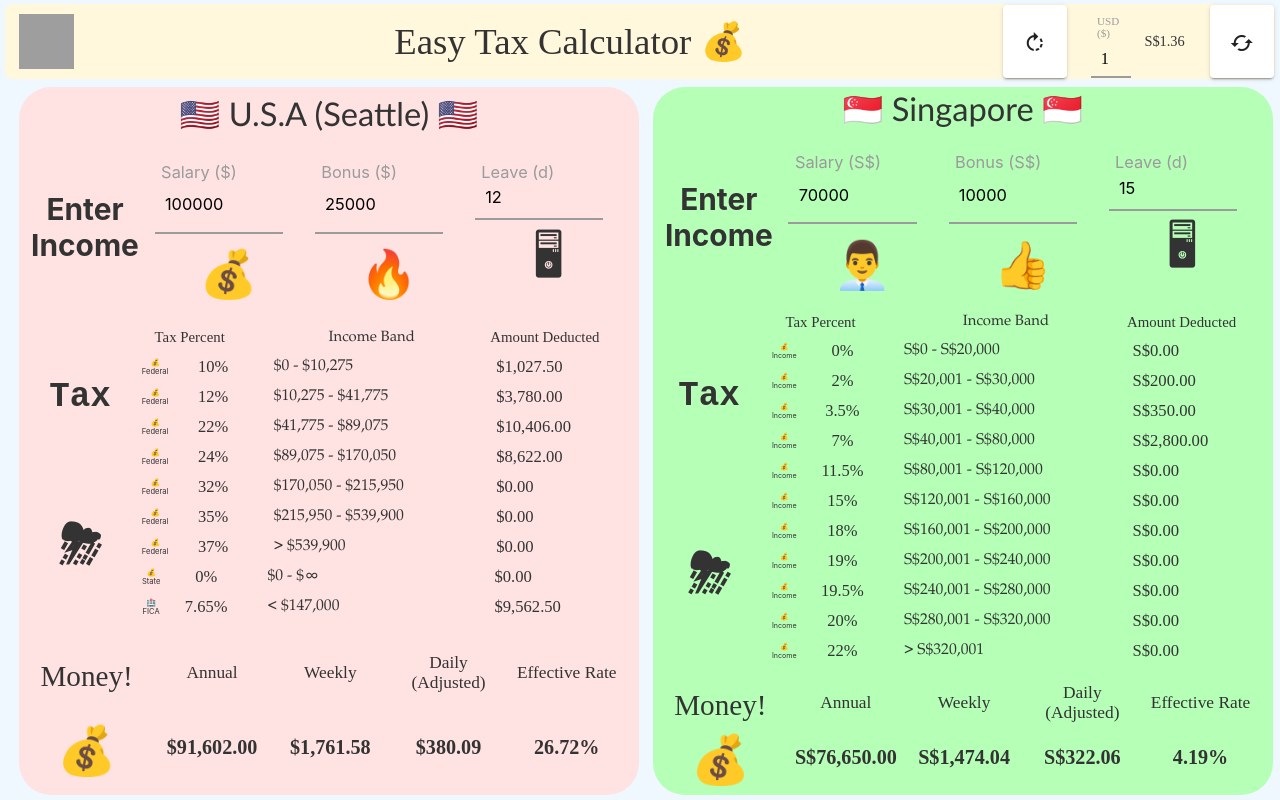
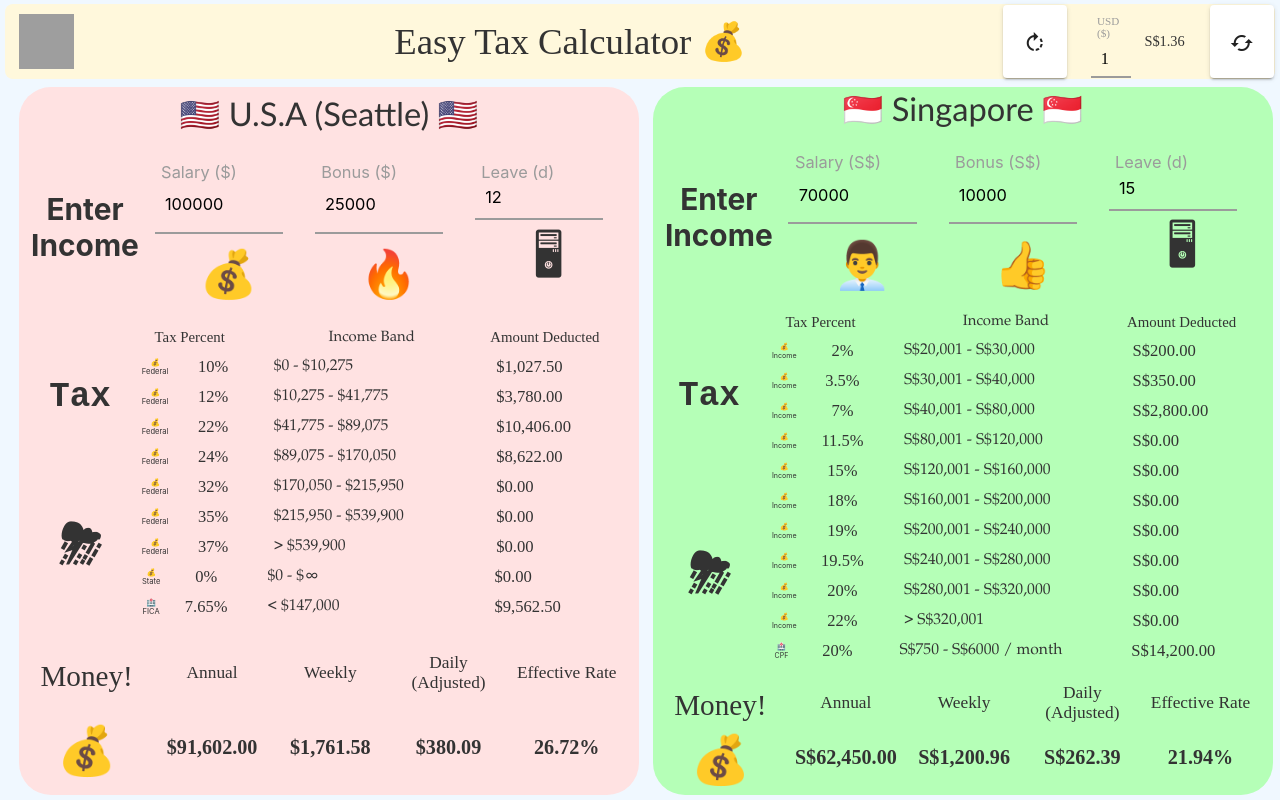
Before and after one commit to Ellipsoul/tax-calculator-pwa, an Angular app: page / in a window 1280 px wide. Built offline with nearby package versions, Linux system fonts and the light colour scheme; grey boxes are pictures that could not be loaded.

Commit message:
Added CPF to Singapore, considering temporarily that it is a tax

```diff
--- a/package.json
+++ b/package.json
@@ -1,6 +1,6 @@
 {
   "name": "tax-calculator-pwa",
-  "version": "4.0.2",
+  "version": "4.1.0",
   "scripts": {
     "ng": "ng",
     "start": "ng serve",
--- a/src/app/sgtaxes/sgtaxes.component.html
+++ b/src/app/sgtaxes/sgtaxes.component.html
@@ -114,13 +114,6 @@
         <div [ngClass]="['tax-range', 'smaller-font', 'center-text']">Income Band</div>
         <div [ngClass]="['tax-deduction', 'smaller-font']">Amount Deducted</div>
       </div>
-      <!-- 0% -->
-      <div ngClass="output-container">
-        <div ngClass="tax-reason">💰 Income</div>
-        <div ngClass="tax-band">0%</div>
-        <div ngClass="tax-range">S$0 - S$20,000</div>
-        <div ngClass="tax-deduction">S$0.00</div>
-      </div>
       <!-- 2% -->
       <div ngClass="output-container">
         <div ngClass="tax-reason">💰 Income</div>
@@ -192,6 +185,13 @@
         <div ngClass="tax-range">> S$320,001</div>
         <div ngClass="tax-deduction">S${{income_22 | number: '.2-2'}}</div>
       </div>
+      <!-- CPF -->
+      <div ngClass="output-container">
+        <div ngClass="tax-reason">🏥 CPF</div>
+        <div ngClass="tax-band">20%</div>
+        <div ngClass="tax-range">S$750 - S$6000 / month</div>
+        <div ngClass="tax-deduction">S${{cpf | number: '.2-2'}}</div>
+      </div>
     </div>
 
   </div>
--- a/src/app/sgtaxes/sgtaxes.component.ts
+++ b/src/app/sgtaxes/sgtaxes.component.ts
@@ -27,6 +27,7 @@ export class SgtaxesComponent implements OnInit {
 
   // Total compensation calculations
   totalCompYear:number = this.salary + this.bonus;
+  totalCompMonth:number = this.totalCompYear / 12;
   totalCompWeek:number = this.totalCompYear / 52;
 
   // Tax calculations
@@ -41,9 +42,11 @@ export class SgtaxesComponent implements OnInit {
   income_20:number = 0.20 * Math.min(Math.max(this.totalCompYear - 280_000, 0), 320_000-280_000);
   income_22:number = 0.22 * Math.max(this.totalCompYear - 320_000, 0);
 
+  cpf:number = 0.20 * 12 * Math.min(Math.max(this.totalCompMonth - 750, 0), 6750-750);
+
   // Take home salary calculations
   takeHomeYear:number = (this.totalCompYear - this.income_2 - this.income_3_5 - this.income_7 - this.income_11_5 -
-    this.income_15 - this.income_18 - this.income_19 - this.income_19_5 - this.income_20 - this.income_22);
+    this.income_15 - this.income_18 - this.income_19 - this.income_19_5 - this.income_20 - this.income_22 - this.cpf);
   takeHomeWeek:number = this.takeHomeYear / 52;
   // Adjusted for 253 working days (UK 2022) - leave days
   takeHomeDayAdj:number = this.takeHomeYear / (253 - this.leave);
@@ -54,6 +57,7 @@ export class SgtaxesComponent implements OnInit {
   // Keep all values updated every time a value changes
   updateValues():void {
     this.totalCompYear = this.salary + this.bonus;
+    this.totalCompMonth = this.totalCompYear / 12;
     this.totalCompWeek = this.totalCompYear / 52.18;
 
     this.income_2 = 0.02 * Math.min(Math.max(this.totalCompYear - 20000, 0), 30000-20000);
@@ -67,8 +71,11 @@ export class SgtaxesComponent implements OnInit {
     this.income_20 = 0.20 * Math.min(Math.max(this.totalCompYear - 280_000, 0), 320_000-280_000);
     this.income_22 = 0.22 * Math.max(this.totalCompYear - 320_000, 0);
 
+    this.cpf = 0.20 * 12 * Math.min(Math.max(this.totalCompMonth - 750, 0), 6750-750);
+
     this.takeHomeYear = (this.totalCompYear - this.income_2 - this.income_3_5 - this.income_7 - this.income_11_5 -
-      this.income_15 - this.income_18 - this.income_19 - this.income_19_5 - this.income_20 - this.income_22);
+      this.income_15 - this.income_18 - this.income_19 - this.income_19_5 - this.income_20 - this.income_22 -
+      this.cpf);
     this.takeHomeWeek = this.takeHomeYear / 52;
     this.takeHomeDayAdj = this.takeHomeYear / (253 - this.leave);
 
```
Also changed, not shown: 1 other file (tests, documents, lock files or other folders).
